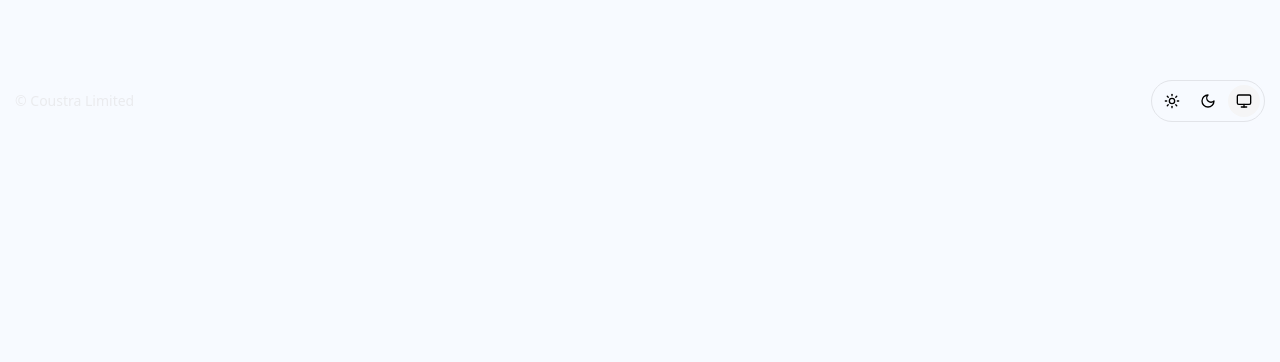
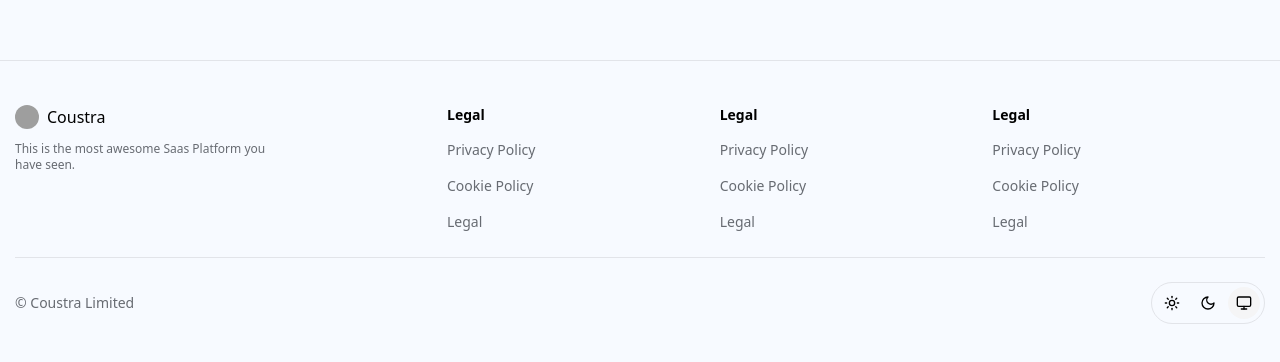
Before and after one commit to Coustra/saas-landing, a Next.js app: page / in a window 1280 px wide. Shown: the part 845-1207 px from the top of the page. Before the commit the page ends 1019 px from the top, so only its background shows below. Built offline with nearby package versions, Linux system fonts and the light colour scheme; grey boxes are pictures that could not be loaded.

Commit message:
finished footer

```diff
--- a/src/components/navigation/Footer.tsx
+++ b/src/components/navigation/Footer.tsx
@@ -1,11 +1,74 @@
 import React from "react";
 import { ThemeToggle } from "../ui/ThemeToggler";
+import { Logo } from "../ui/Logo";
+import { NavLink } from "../ui/NavLink";
+
+interface FooterColumn {
+  title: string;
+  links: { title: string; href: string }[];
+}
+
+const footerLinks: FooterColumn[] = [
+  {
+    title: "Legal",
+    links: [
+      { title: "Privacy Policy", href: "#" },
+      { title: "Cookie Policy", href: "#" },
+      { title: "Legal", href: "#" },
+    ],
+  },
+  {
+    title: "Legal",
+    links: [
+      { title: "Privacy Policy", href: "#" },
+      { title: "Cookie Policy", href: "#" },
+      { title: "Legal", href: "#" },
+    ],
+  },
+  {
+    title: "Legal",
+    links: [
+      { title: "Privacy Policy", href: "#" },
+      { title: "Cookie Policy", href: "#" },
+      { title: "Legal", href: "#" },
+    ],
+  },
+];
 
 export const Footer = () => {
   return (
-    <footer className='p-5 xl:px-0 w-full bg-inherit mb-8'>
-      <div className='max-w-[1250px] m-auto w-full flex items-center justify-between gap-4'>
-        <p className='text-muted text-sm font-medium'>© Coustra Limited</p>
+    <footer className='p-5 xl:px-0 w-full bg-inherit mb-8 border-t'>
+      <div className='max-w-[1250px] m-auto w-full flex xl:flex-row flex-col justify-between gap-8 py-6'>
+        <div className='min-w-[400px] flex flex-col gap-3'>
+          <Logo />
+          <p className='text-xs text-muted-foreground w-2/3'>
+            This is the most awesome Saas Platform you have seen.
+          </p>
+        </div>
+        <nav className='flex justify-between flex-wrap items-center flex-1'>
+          {footerLinks.map((column, index) => (
+            <ul
+              key={index}
+              className='flex flex-col gap-3 flex-1 min-w-[200px]'
+            >
+              <li>
+                <p className='text-sm font-bold'>{column.title}</p>
+              </li>
+              {column.links.map((link, index) => (
+                <li key={index}>
+                  <NavLink variant='small' href={link.href}>
+                    {link.title}
+                  </NavLink>
+                </li>
+              ))}
+            </ul>
+          ))}
+        </nav>
+      </div>
+      <div className='max-w-[1250px] m-auto w-full flex items-center justify-between gap-4 border-t py-6'>
+        <p className='text-muted-foreground text-sm font-medium'>
+          © Coustra Limited
+        </p>
         <ThemeToggle />
       </div>
     </footer>
```
